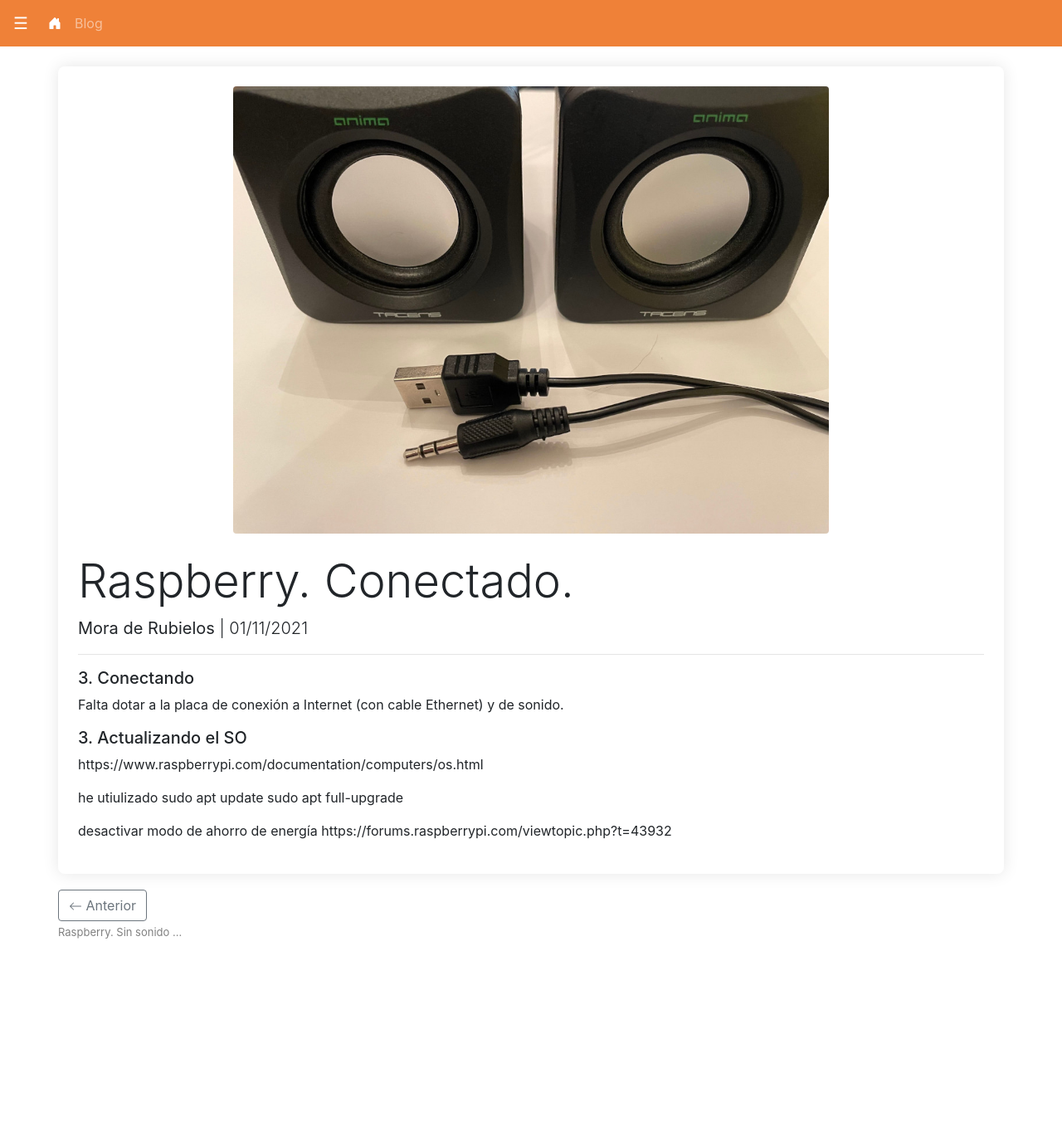
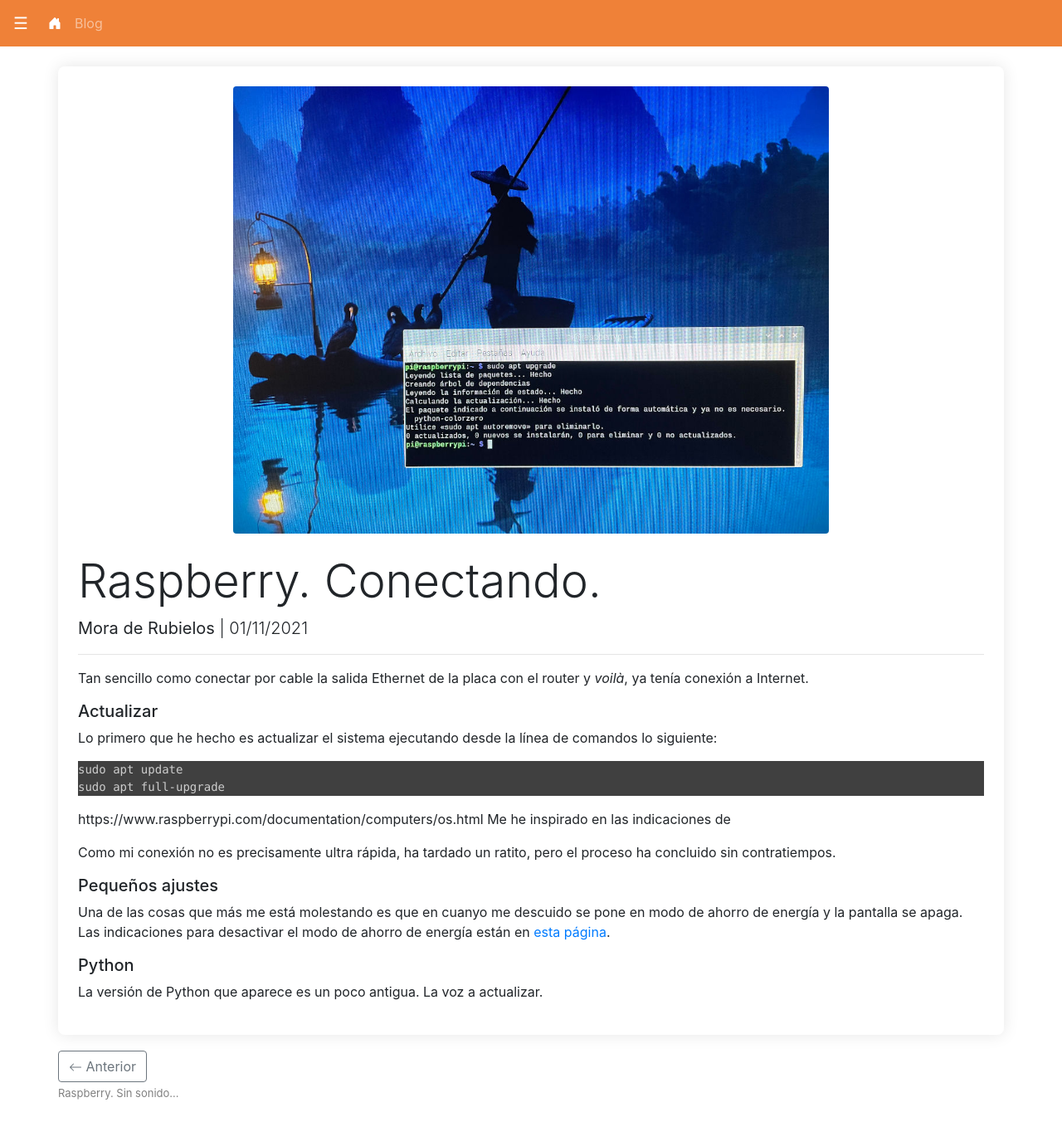
Before and after one commit to ChessPU/WebChessPU, a Jekyll site: the page built from _posts/2021-11-01-raspberry-conectar.md, in a window 1280 px wide and 1352 px high. Shown: the whole window at 83% size. Built offline with Jekyll 4.4.1, drawn with Linux system fonts in a browser that asks for light colours; nearby versions of some CDN libraries.

Commit message:
Más entradas e imágenes

````diff
--- a/_posts/2021-11-01-raspberry-conectar.md
+++ b/_posts/2021-11-01-raspberry-conectar.md
@@ -1,22 +1,27 @@
 ---
 layout: post
-title: Raspberry. Conectado.
+title: Raspberry. Conectando.
 location: Mora de Rubielos
 pygment_theme: native
-main_image: /assets/img/raspberry/speakers-2.jpg
+main_image: /assets/img/raspberry/raspberry-update.jpg
 ---
+Tan sencillo como conectar por cable la salida Ethernet de la placa con el router y *voilà*, ya tenía conexión a Internet.
+
+##### Actualizar
+Lo primero que he hecho es actualizar el sistema ejecutando desde la línea de comandos lo siguiente:
+
+```console
+sudo apt update
+sudo apt full-upgrade
+```
+https://www.raspberrypi.com/documentation/computers/os.html
+Me he inspirado en las indicaciones de
+
+Como mi conexión no es precisamente ultra rápida, ha tardado un ratito, pero el proceso ha concluido sin contratiempos.
+
+##### Pequeños ajustes
+Una de las cosas que más me está molestando es que en cuanyo me descuido se pone en modo de ahorro de energía y la pantalla se apaga. Las indicaciones para desactivar el modo de ahorro de energía están en [esta página](https://forums.raspberrypi.com/viewtopic.php?t=43932).
 
 
-##### 3. Conectando
-Falta dotar a la placa de conexión a Internet (con cable Ethernet) y de sonido.
-
-##### 3. Actualizando el SO
-https://www.raspberrypi.com/documentation/computers/os.html
-
-he utiulizado
-sudo apt update
-sudo apt full-upgrade
-
-
-desactivar modo de ahorro de energía
-https://forums.raspberrypi.com/viewtopic.php?t=43932
+##### Python
+La versión de Python que aparece es un poco antigua. La voz a actualizar.
````
Also changed, not shown: _posts/2021-11-01-raspberry-altavoz-sonido.md (+1 -1 lines), assets/img/raspberry/raspberry-update.jpg (added).
